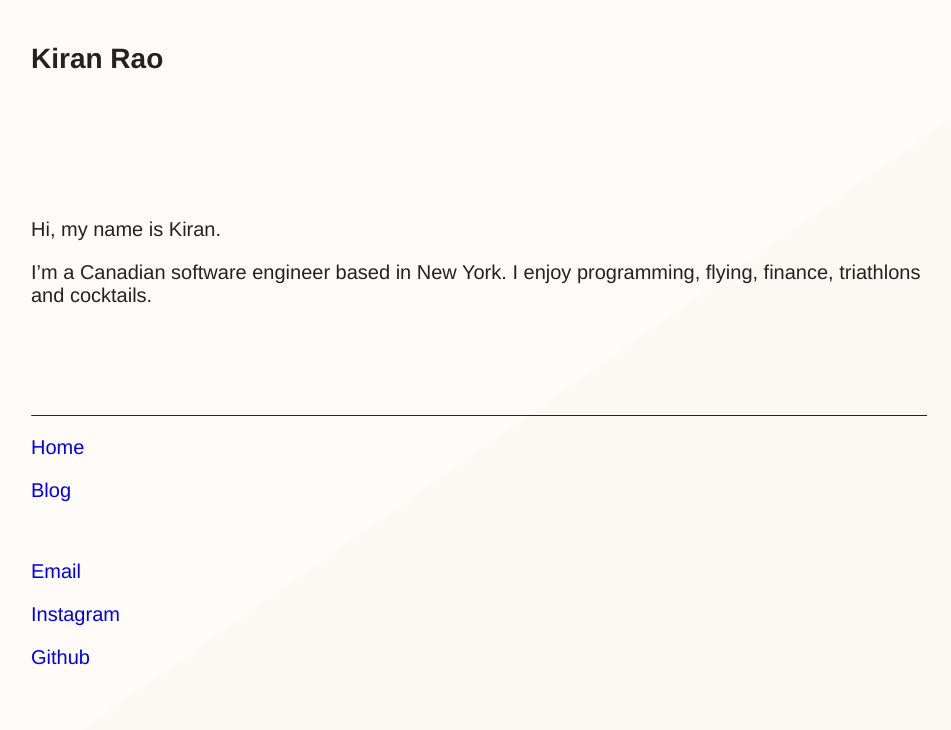
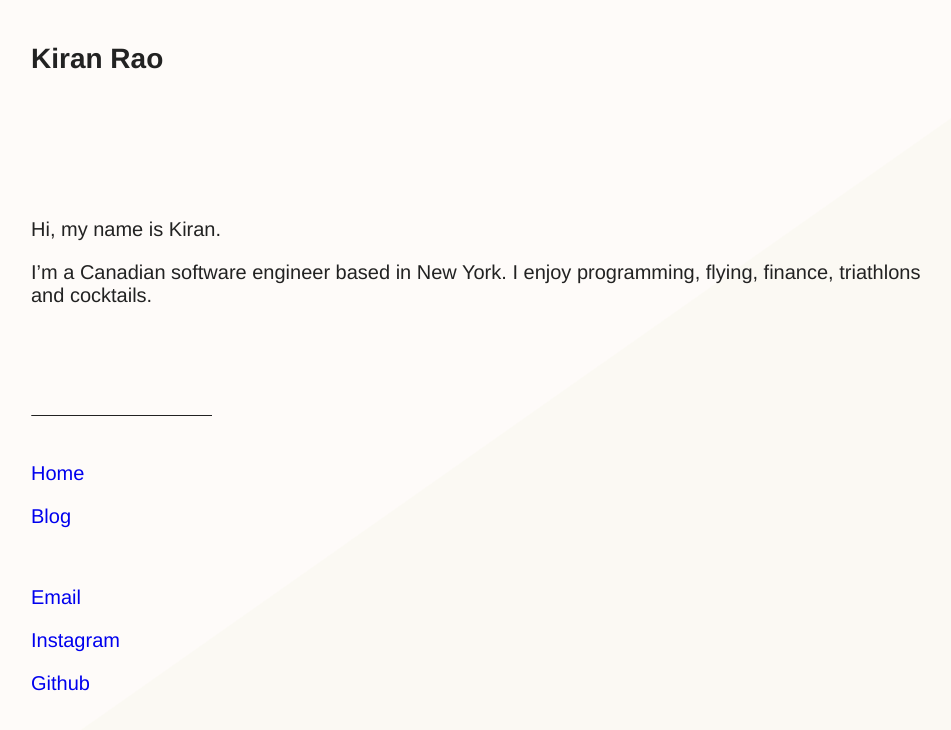
Before and after one commit to Kiran-Rao/kiran-rao.github.io, a Jekyll site: the page built from docs/index.md, in a window 1280 px wide. Shown: the top 730 px of the page, without its empty margins (161-1112 px from the left). Built offline with Jekyll 4.4.1, drawn with Linux system fonts in a browser that asks for light colours.

Commit message:
Update <hr> style

```diff
--- a/docs/_includes/footer.html
+++ b/docs/_includes/footer.html
@@ -1,6 +1,7 @@
 <footer>
   <div class="wrapper">
     <hr />
+    <br />
     <p><a class="link" href="/">Home</a></p>
     <p><a class="link" href="/blog">Blog</a></p>
     <br />
--- a/docs/css/main.scss
+++ b/docs/css/main.scss
@@ -10,12 +10,12 @@ $background-color: #fbf9f3;
 $background-accent-color: #d8d8d8;
 $home-background-accent-color: #fefbf9;
 
-$font: 'Avenir', 'Helvetica', sans-serif;
+$font-body: 'Avenir', 'Helvetica', sans-serif;
 $font-mono: 'monaco', monospace;
 
 body {
   margin: 0;
-  font-family: $font;
+  font-family: $font-body;
   background-color: $background-color;
   color: $text-color;
   -webkit-font-smoothing: antialiased;
@@ -122,6 +122,11 @@ hr {
   display: block;
 }
 
+hr {
+  width: 180px;
+  margin-left: 0;
+}
+
 @media only screen and (min-width: 45rem) {
   .wrapper {
     padding: 0 1.5rem;
```
